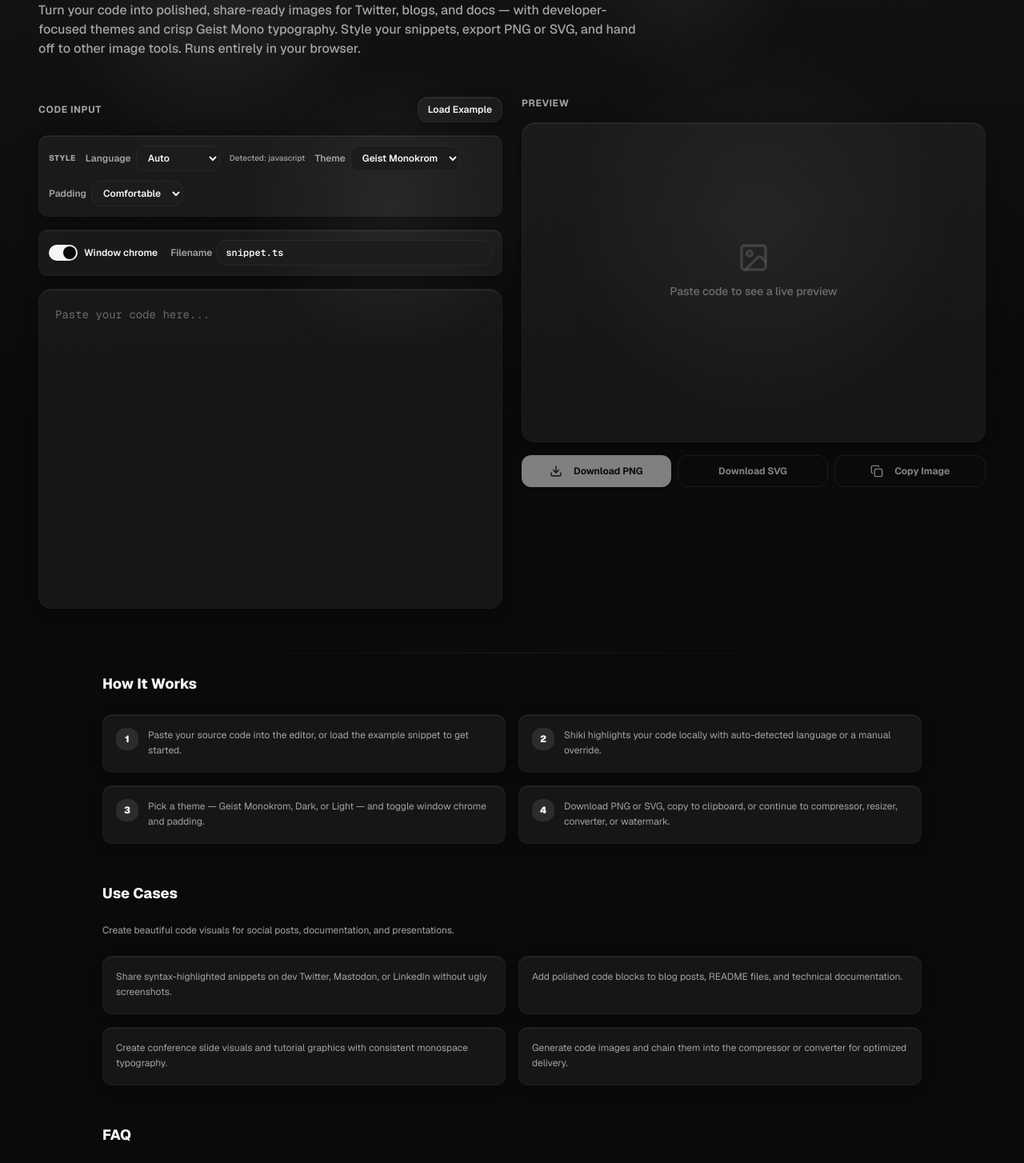
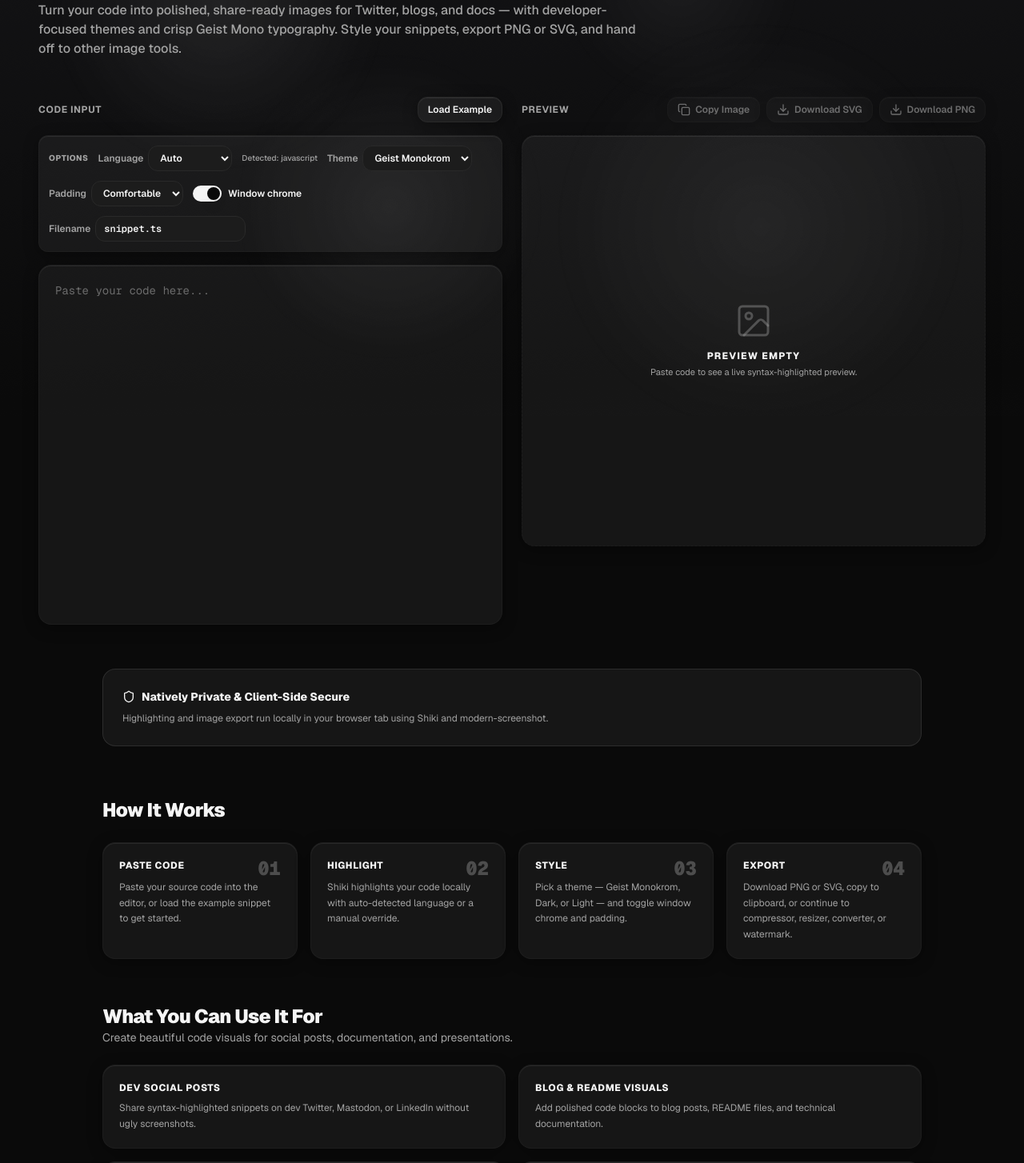
Before and after one commit to getalatify/AlatifyWeb, a Next.js app: page /tools/code-to-image in a window 1280 px wide. Shown: the part 280-1734 px from the top of the page at 80% size. Built offline with nearby package versions, Linux system fonts and the light colour scheme.

Commit message:
UI Improvement

```diff
--- a/src/app/(site)/tools/code-to-image/code-to-image-client.tsx
+++ b/src/app/(site)/tools/code-to-image/code-to-image-client.tsx
@@ -15,6 +15,7 @@ import {
   Copy,
   Check,
   CheckCircle2,
+  HelpCircle,
   RefreshCw,
   ImageIcon,
   Minimize2,
@@ -24,7 +25,7 @@ import {
 import { detectLanguage, type SupportedLang } from "./lib/detect-language";
 import { highlightCode, THEME_OPTIONS, type ThemeId } from "./lib/highlighter";
 import { PreviewFrame, type PaddingPreset } from "./components/preview-frame";
-import { capturePng, captureSvg, downloadBlob, downloadSvg } from "./lib/export-image";
+import { capturePng, captureSvg, downloadBlob } from "./lib/export-image";
 
 const sampleCode = `// Turn your code into a share-ready image
 export async function greet(name: string): Promise<string> {
@@ -175,9 +176,9 @@ export default function CodeToImageClient() {
     if (!previewRef.current || !code.trim()) return;
     setIsExporting(true);
     try {
-      const svg = await captureSvg(previewRef.current);
+      const blob = await captureSvg(previewRef.current);
       const svgFileName = outputFileName.replace(/\.png$/, ".svg");
-      downloadSvg(svg, svgFileName);
+      downloadBlob(blob, svgFileName);
       toast.success("SVG downloaded!");
     } catch (err: unknown) {
       console.error(err);
@@ -207,6 +208,9 @@ export default function CodeToImageClient() {
   };
 
   const langSelectValue = languageMode === "auto" ? "auto" : manualLang;
+  const exportDisabled = !code.trim() || !highlightedHtml || isHighlighting || isExporting;
+  const exportBtnClass =
+    "text-xs h-8 px-3 rounded-lg border-border bg-card text-foreground font-semibold flex items-center gap-1.5 disabled:opacity-40";
 
   return (
     <main className="relative flex min-h-screen flex-col items-center p-6 bg-background text-foreground transition-colors duration-300 overflow-x-clip">
@@ -264,7 +268,7 @@ export default function CodeToImageClient() {
 
             <div className="flex flex-wrap items-center gap-3 p-3 rounded-xl bg-card border border-border/40">
               <span className="text-[10px] font-extrabold uppercase tracking-wider text-muted-foreground shrink-0">
-                Style
+                Options
               </span>
               <label className="flex items-center gap-1.5 text-xs font-semibold text-foreground">
                 <span className="text-muted-foreground">Language</span>
@@ -313,14 +317,11 @@ export default function CodeToImageClient() {
                   <option className={optionClassName} value="compact">Compact</option>
                 </select>
               </label>
-            </div>
-
-            <div className="flex flex-wrap items-center gap-4 p-3 rounded-xl bg-card border border-border/40">
               <label className="flex items-center gap-2 text-xs font-semibold text-foreground cursor-pointer">
                 <Switch checked={showChrome} onCheckedChange={setShowChrome} aria-label="Window chrome" />
                 <span>Window chrome</span>
               </label>
-              <label className="flex items-center gap-1.5 text-xs font-semibold text-foreground flex-1 min-w-[140px]">
+              <label className="flex items-center gap-1.5 text-xs font-semibold text-foreground min-w-[140px]">
                 <span className="text-muted-foreground shrink-0">Filename</span>
                 <input
                   type="text"
@@ -336,25 +337,68 @@ export default function CodeToImageClient() {
               value={code}
               onChange={(e) => setCode(e.target.value)}
               placeholder="Paste your code here..."
-              className="w-full h-[400px] p-5 rounded-2xl bg-card border border-border/40 focus:border-primary/50 focus:ring-1 focus:ring-primary/50 text-sm font-mono leading-relaxed outline-none resize-none transition-all shadow-inner placeholder:text-muted-foreground/60"
+              className="w-full h-[450px] p-5 rounded-2xl bg-card border border-border/40 focus:border-primary/50 focus:ring-1 focus:ring-primary/50 text-sm font-mono leading-relaxed outline-none resize-none transition-all shadow-inner placeholder:text-muted-foreground/60"
             />
           </div>
 
           <div className="space-y-4">
-            <div className="flex items-center justify-between">
+            <div className="flex items-center justify-between h-8">
               <span className="text-xs font-bold uppercase tracking-wider text-muted-foreground">
                 Preview
               </span>
+              <div className="flex items-center gap-2">
                 {isHighlighting && (
-                <span className="flex items-center gap-1.5 text-[10px] text-muted-foreground font-semibold">
-                  <Loader2 className="w-3 h-3 animate-spin" />
-                  Highlighting…
-                </span>
+                  <Loader2 className="w-3.5 h-3.5 text-muted-foreground animate-spin" />
                 )}
+                <Button
+                  onClick={() => void handleCopyImage()}
+                  disabled={exportDisabled}
+                  variant="outline"
+                  size="sm"
+                  className={exportBtnClass}
+                >
+                  {copied ? (
+                    <>
+                      <Check className="w-3.5 h-3.5 text-green-500" />
+                      Copied!
+                    </>
+                  ) : (
+                    <>
+                      <Copy className="w-3.5 h-3.5" />
+                      Copy Image
+                    </>
+                  )}
+                </Button>
+                <Button
+                  onClick={() => void handleDownloadSvg()}
+                  disabled={exportDisabled}
+                  variant="outline"
+                  size="sm"
+                  className={exportBtnClass}
+                >
+                  <Download className="w-3.5 h-3.5" />
+                  Download SVG
+                </Button>
+                <Button
+                  onClick={() => void handleDownloadPng()}
+                  disabled={exportDisabled}
+                  variant="outline"
+                  size="sm"
+                  className={exportBtnClass}
+                >
+                  {isExporting ? (
+                    <Loader2 className="w-3.5 h-3.5 animate-spin" />
+                  ) : (
+                    <Download className="w-3.5 h-3.5" />
+                  )}
+                  Download PNG
+                </Button>
+              </div>
             </div>
 
-            <div className="min-h-[400px] p-6 rounded-2xl bg-card border border-border/40 flex items-start justify-center overflow-auto">
+            <div className="relative w-full h-[514px]">
               {code.trim() && highlightedHtml ? (
+                <div className="w-full h-full p-6 rounded-2xl bg-card border border-border/40 flex items-start justify-center overflow-auto">
                   <PreviewFrame
                     ref={previewRef}
                     highlightedHtml={highlightedHtml}
@@ -363,40 +407,18 @@ export default function CodeToImageClient() {
                     fileName={fileName}
                     padding={padding}
                   />
+                </div>
               ) : (
-                <div className="flex flex-col items-center justify-center h-full min-h-[320px] text-center text-muted-foreground/60 gap-3">
-                  <ImageIcon className="w-10 h-10 opacity-40" />
-                  <p className="text-sm font-medium">Paste code to see a live preview</p>
+                <div className="w-full h-full flex flex-col items-center justify-center text-center p-6 bg-card border border-border/40 rounded-2xl border-dashed">
+                  <ImageIcon className="w-12 h-12 text-muted-foreground/40 stroke-[1.5] mb-3 animate-pulse" />
+                  <p className="text-xs font-extrabold uppercase tracking-widest text-foreground">
+                    Preview Empty
+                  </p>
+                  <p className="text-[11px] text-muted-foreground max-w-xs mt-1 leading-normal">
+                    Paste code to see a live syntax-highlighted preview.
+                  </p>
                 </div>
               )}
-            </div>
-
-            <div className="flex flex-wrap gap-2">
-              <Button
-                onClick={() => void handleDownloadPng()}
-                disabled={!code.trim() || !highlightedHtml || isHighlighting || isExporting}
-                className="flex-1 min-w-[120px] font-bold text-xs h-10 rounded-xl"
-              >
-                {isExporting ? <Loader2 className="w-4 h-4 mr-1.5 animate-spin" /> : <Download className="w-4 h-4 mr-1.5" />}
-                Download PNG
-              </Button>
-              <Button
-                onClick={() => void handleDownloadSvg()}
-                disabled={!code.trim() || !highlightedHtml || isHighlighting || isExporting}
-                variant="outline"
-                className="flex-1 min-w-[120px] font-bold text-xs h-10 rounded-xl"
-              >
-                Download SVG
-              </Button>
-              <Button
-                onClick={() => void handleCopyImage()}
-                disabled={!code.trim() || !highlightedHtml || isHighlighting || isExporting}
-                variant="outline"
-                className="flex-1 min-w-[120px] font-bold text-xs h-10 rounded-xl"
-              >
-                {copied ? <Check className="w-4 h-4 mr-1.5" /> : <Copy className="w-4 h-4 mr-1.5" />}
-                Copy Image
-              </Button>
             </div>
 
             {outputBlob && (
@@ -411,40 +433,80 @@ export default function CodeToImageClient() {
           </div>
         </section>
 
-        <section className="max-w-5xl mx-auto w-full space-y-6">
-          <div className="w-full h-px bg-gradient-to-r from-transparent via-border/50 to-transparent" />
-          <h2 className="text-lg font-extrabold text-foreground">How It Works</h2>
-          <div className="grid grid-cols-1 sm:grid-cols-2 gap-4">
-            {(["step1", "step2", "step3", "step4"] as const).map((step, idx) => (
-              <div key={step} className="flex gap-3 p-4 rounded-xl bg-card border border-border/40">
-                <span className="flex items-center justify-center w-7 h-7 rounded-lg bg-primary/10 text-primary text-xs font-black shrink-0">
-                  {idx + 1}
+        <PrivacyNotice>
+          <p>{t("tools.code-to-image.privacyNotice")}</p>
+        </PrivacyNotice>
+
+        <section className="max-w-5xl mx-auto w-full space-y-6 pt-4">
+          <div className="text-center sm:text-left">
+            <h2 className="text-xl sm:text-2xl font-black tracking-tight text-foreground">
+              How It Works
+            </h2>
+          </div>
+          <div className="grid grid-cols-1 md:grid-cols-4 gap-4">
+            {[
+              { step: "01", title: "Paste Code", text: t("tools.code-to-image.howItWorks.step1") },
+              { step: "02", title: "Highlight", text: t("tools.code-to-image.howItWorks.step2") },
+              { step: "03", title: "Style", text: t("tools.code-to-image.howItWorks.step3") },
+              { step: "04", title: "Export", text: t("tools.code-to-image.howItWorks.step4") },
+            ].map((item, idx) => (
+              <div
+                key={idx}
+                className="p-5 rounded-2xl bg-card border border-border/40 shadow-sm relative flex flex-col gap-2.5"
+              >
+                <span className="text-2xl font-black text-primary/25 absolute top-4 right-5 font-mono">
+                  {item.step}
                 </span>
+                <h3 className="text-xs font-extrabold uppercase tracking-wider text-foreground">
+                  {item.title}
+                </h3>
                 <p className="text-xs text-muted-foreground leading-relaxed">
-                  {t(`tools.code-to-image.howItWorks.${step}`)}
+                  {item.text}
                 </p>
               </div>
             ))}
           </div>
         </section>
 
-        <section className="max-w-5xl mx-auto w-full space-y-6">
-          <h2 className="text-lg font-extrabold text-foreground">Use Cases</h2>
-          <p className="text-xs text-muted-foreground">{t("tools.code-to-image.useCases.subtitle")}</p>
-          <div className="grid grid-cols-1 sm:grid-cols-2 gap-4">
-            {(["case1", "case2", "case3", "case4"] as const).map((c) => (
-              <div key={c} className="p-4 rounded-xl bg-card border border-border/40">
+        <section className="max-w-5xl mx-auto w-full space-y-6 pt-2">
+          <div className="text-center sm:text-left">
+            <h2 className="text-xl sm:text-2xl font-black tracking-tight text-foreground">
+              What You Can Use It For
+            </h2>
+            <p className="text-xs sm:text-sm text-muted-foreground">
+              {t("tools.code-to-image.useCases.subtitle")}
+            </p>
+          </div>
+          <div className="grid grid-cols-1 md:grid-cols-2 gap-4">
+            {[
+              { title: "Dev Social Posts", text: t("tools.code-to-image.useCases.case1") },
+              { title: "Blog & README Visuals", text: t("tools.code-to-image.useCases.case2") },
+              { title: "Slides & Tutorials", text: t("tools.code-to-image.useCases.case3") },
+              { title: "Image Tool Chaining", text: t("tools.code-to-image.useCases.case4") },
+            ].map((useCase, idx) => (
+              <div
+                key={idx}
+                className="p-5 rounded-2xl bg-card border border-border/40 shadow-sm flex flex-col gap-2"
+              >
+                <h3 className="text-xs font-extrabold uppercase tracking-wider text-foreground">
+                  {useCase.title}
+                </h3>
                 <p className="text-xs text-muted-foreground leading-relaxed">
-                  {t(`tools.code-to-image.useCases.${c}`)}
+                  {useCase.text}
                 </p>
               </div>
             ))}
           </div>
         </section>
 
-        <section className="max-w-5xl mx-auto w-full space-y-6">
-          <h2 className="text-lg font-extrabold text-foreground">FAQ</h2>
-          <div className="space-y-4">
+        <section className="max-w-5xl mx-auto w-full space-y-6 pt-2">
+          <div className="text-center sm:text-left flex items-center gap-2">
+            <HelpCircle className="w-5 h-5 text-primary" />
+            <h2 className="text-xl sm:text-2xl font-black tracking-tight text-foreground">
+              Frequently Asked Questions
+            </h2>
+          </div>
+          <div className="grid grid-cols-1 md:grid-cols-2 gap-6">
             {(["q1", "q2", "q3", "q4", "q5"] as const).map((q) => (
               <div key={q} className="space-y-1.5 p-1">
                 <h3 className="text-xs sm:text-sm font-extrabold text-foreground flex gap-1.5 items-start">
@@ -459,10 +521,6 @@ export default function CodeToImageClient() {
           </div>
         </section>
 
-        <PrivacyNotice>
-          <p>{t("tools.code-to-image.privacyNotice")}</p>
-        </PrivacyNotice>
-
         <section className="max-w-5xl mx-auto w-full space-y-4 pt-4">
           <div className="w-full h-px bg-gradient-to-r from-transparent via-border/50 to-transparent my-2" />
           <h3 className="text-sm font-extrabold uppercase tracking-wider text-muted-foreground text-center sm:text-left">
@@ -471,7 +529,7 @@ export default function CodeToImageClient() {
           <div className="grid grid-cols-1 sm:grid-cols-3 gap-4">
             <Link
               href="/tools/compressor"
-              className="flex flex-col justify-between p-4 rounded-xl bg-card border border-border/40 hover:border-primary/45 transition-all shadow-sm group"
+              className="flex flex-col justify-between p-4 rounded-xl bg-card border border-border/40 hover:border-primary/45 transition-all shadow-sm group animate-fade-in"
             >
               <div className="flex items-center gap-3">
                 <div className="w-8 h-8 rounded-lg bg-secondary flex items-center justify-center border border-border text-muted-foreground group-hover:text-primary transition-colors shrink-0">
@@ -489,7 +547,7 @@ export default function CodeToImageClient() {
             </Link>
             <Link
               href="/tools/converter"
-              className="flex flex-col justify-between p-4 rounded-xl bg-card border border-border/40 hover:border-primary/45 transition-all shadow-sm group"
+              className="flex flex-col justify-between p-4 rounded-xl bg-card border border-border/40 hover:border-primary/45 transition-all shadow-sm group animate-fade-in"
             >
               <div className="flex items-center gap-3">
                 <div className="w-8 h-8 rounded-lg bg-secondary flex items-center justify-center border border-border text-muted-foreground group-hover:text-primary transition-colors shrink-0">
@@ -507,7 +565,7 @@ export default function CodeToImageClient() {
             </Link>
             <Link
               href="/tools/html-to-markdown"
-              className="flex flex-col justify-between p-4 rounded-xl bg-card border border-border/40 hover:border-primary/45 transition-all shadow-sm group"
+              className="flex flex-col justify-between p-4 rounded-xl bg-card border border-border/40 hover:border-primary/45 transition-all shadow-sm group animate-fade-in"
             >
               <div className="flex items-center gap-3">
                 <div className="w-8 h-8 rounded-lg bg-secondary flex items-center justify-center border border-border text-muted-foreground group-hover:text-primary transition-colors shrink-0">
--- a/src/lib/i18n/dictionaries/en.ts
+++ b/src/lib/i18n/dictionaries/en.ts
@@ -523,7 +523,7 @@ export const en = {
       "downloadMd": "Download .md"
     },
     "code-to-image": {
-      "intro": "Turn your code into polished, share-ready images for Twitter, blogs, and docs — with developer-focused themes and crisp Geist Mono typography. Style your snippets, export PNG or SVG, and hand off to other image tools. Runs entirely in your browser.",
+      "intro": "Turn your code into polished, share-ready images for Twitter, blogs, and docs — with developer-focused themes and crisp Geist Mono typography. Style your snippets, export PNG or SVG, and hand off to other image tools.",
       "howItWorks": {
         "step1": "Paste your source code into the editor, or load the example snippet to get started.",
         "step2": "Shiki highlights your code locally with auto-detected language or a manual override.",
@@ -549,7 +549,7 @@ export const en = {
         "q5": "Is this tool free?",
         "a5": "Yes. Like all Alatify tools, Code to Image is completely free with no account, no limits, and no watermarks on your exports."
       },
-      "privacyNotice": "Alatify highlights and renders your code entirely inside your browser using Shiki and modern-screenshot. Your source code is never uploaded to any server. Export images directly on your own device."
+      "privacyNotice": "Highlighting and image export run locally in your browser tab using Shiki and modern-screenshot."
     },
     "markdown-to-pdf": {
       "intro": "Convert Markdown files or raw text into beautifully formatted PDF documents completely locally. No server uploads, no configuration, and zero registration required. Your private notes and documentation never leave your device.",
--- a/src/lib/i18n/dictionaries/id.ts
+++ b/src/lib/i18n/dictionaries/id.ts
@@ -523,7 +523,7 @@ export const id = {
       "downloadMd": "Unduh .md"
     },
     "code-to-image": {
-      "intro": "Ubah kode Anda menjadi gambar siap bagikan untuk Twitter, blog, dan dokumentasi — dengan tema untuk developer dan tipografi Geist Mono yang tajam. Gaya cuplikan kode, ekspor PNG atau SVG, dan lanjutkan ke alat gambar lainnya. Berjalan sepenuhnya di browser Anda.",
+      "intro": "Ubah kode Anda menjadi gambar siap bagikan untuk Twitter, blog, dan dokumentasi — dengan tema untuk developer dan tipografi Geist Mono yang tajam. Gaya cuplikan kode, ekspor PNG atau SVG, dan lanjutkan ke alat gambar lainnya.",
       "howItWorks": {
         "step1": "Tempel kode sumber ke editor, atau muat contoh cuplikan untuk memulai.",
         "step2": "Shiki menyorot kode Anda secara lokal dengan deteksi bahasa otomatis atau override manual.",
@@ -549,7 +549,7 @@ export const id = {
         "q5": "Apakah alat ini gratis?",
         "a5": "Ya. Seperti semua alat Alatify, Code to Image sepenuhnya gratis tanpa akun, tanpa batas, dan tanpa watermark pada ekspor Anda."
       },
-      "privacyNotice": "Alatify menyorot dan merender kode Anda sepenuhnya di dalam browser menggunakan Shiki dan modern-screenshot. Kode sumber Anda tidak pernah diunggah ke server mana pun. Ekspor gambar langsung di perangkat Anda sendiri."
+      "privacyNotice": "Penyorotan dan ekspor gambar berjalan secara lokal di tab browser Anda menggunakan Shiki dan modern-screenshot."
     },
     "markdown-to-pdf": {
       "intro": "Konversi file Markdown atau teks biasa menjadi dokumen PDF dengan format indah yang diproses sepenuhnya secara lokal. Tanpa unggah server, tanpa konfigurasi, dan tanpa registrasi. Catatan dan dokumentasi pribadi Anda tidak pernah meninggalkan perangkat Anda.",
```
Also changed, not shown: src/app/(site)/tools/code-to-image/lib/export-image.ts (+14 -7 lines), 1 other file (tests, documents, lock files or other folders). Lines whose indentation alone changed are shown as unchanged.
